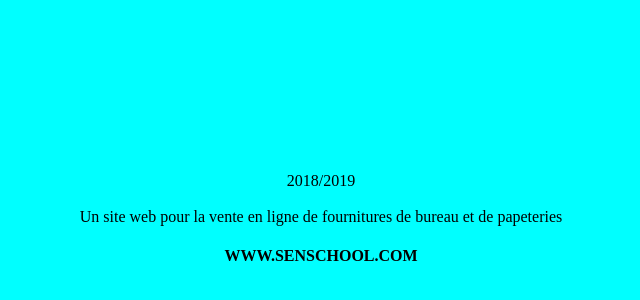
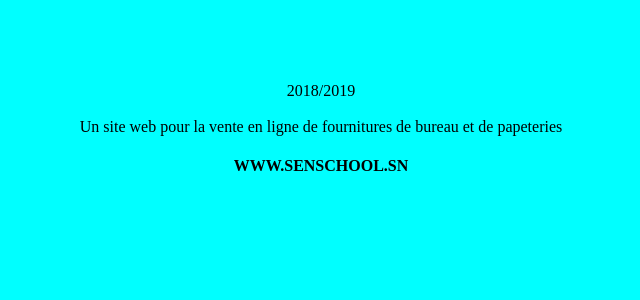
Before and after one commit to KANDESEYDOU/Exercice, a plain HTML site: page index.html in a window 1280 px wide. Shown: the part 374-674 px from the top of the page, without its empty margins (319-959 px from the left). Drawn offline with Linux system fonts and the light colour scheme.

Commit message:
Changement du nom commercial

```diff
--- a/index.html
+++ b/index.html
@@ -1,6 +1,6 @@
 <!DOCTYPE html>
 <html lang="fr-FR">
-<title> www.SenSchool.com</title>
+<title> www.SenSchool.sn</title>
 <meta charset='utf-8'>
 <meta name="viewport" content="width=device-width, initial-scale=1.0">
 <meta name="description" content="presentation ">
@@ -9,12 +9,12 @@
 </head>
 <body>
 
- </br></br></br></br></br></br></br></br></br></br></br></br></br></br></br></br></br></br></br></br></br></br></br></br></br></br></br></br></br>
+ </br></br></br></br></br></br></br></br></br></br></br></br></br></br></br></br></br></br></br></br></br></br></br></br>
 
 <footer>
 	<center><p> 2018/2019 </br></br>
 	Un site web pour la vente en ligne de fournitures de bureau et de papeteries</p>
-	<h4>WWW.SENSCHOOL.COM</h4>
+	<h4>WWW.SENSCHOOL.SN</h4>
 	</center>
 </footer>
 
```
